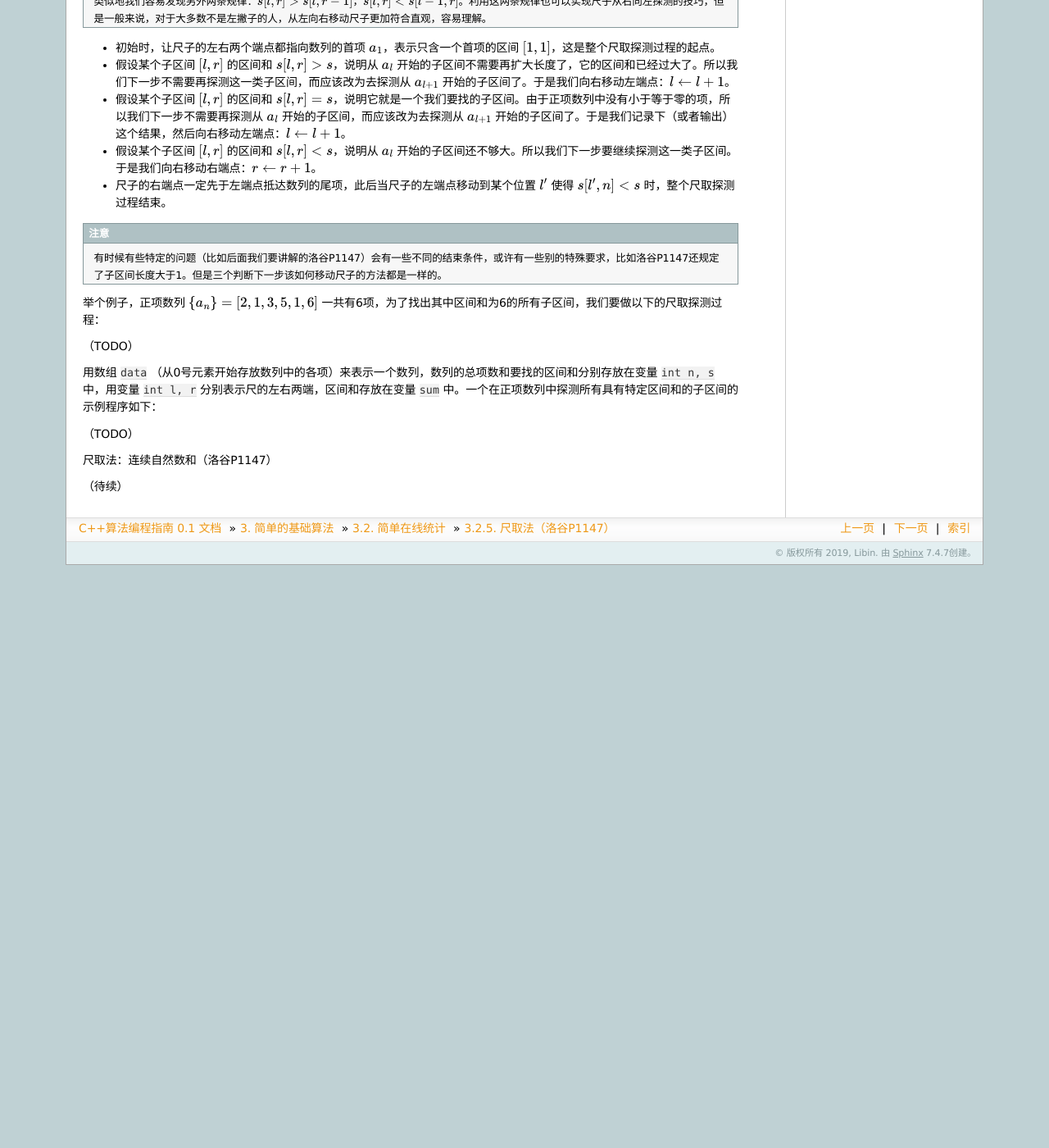
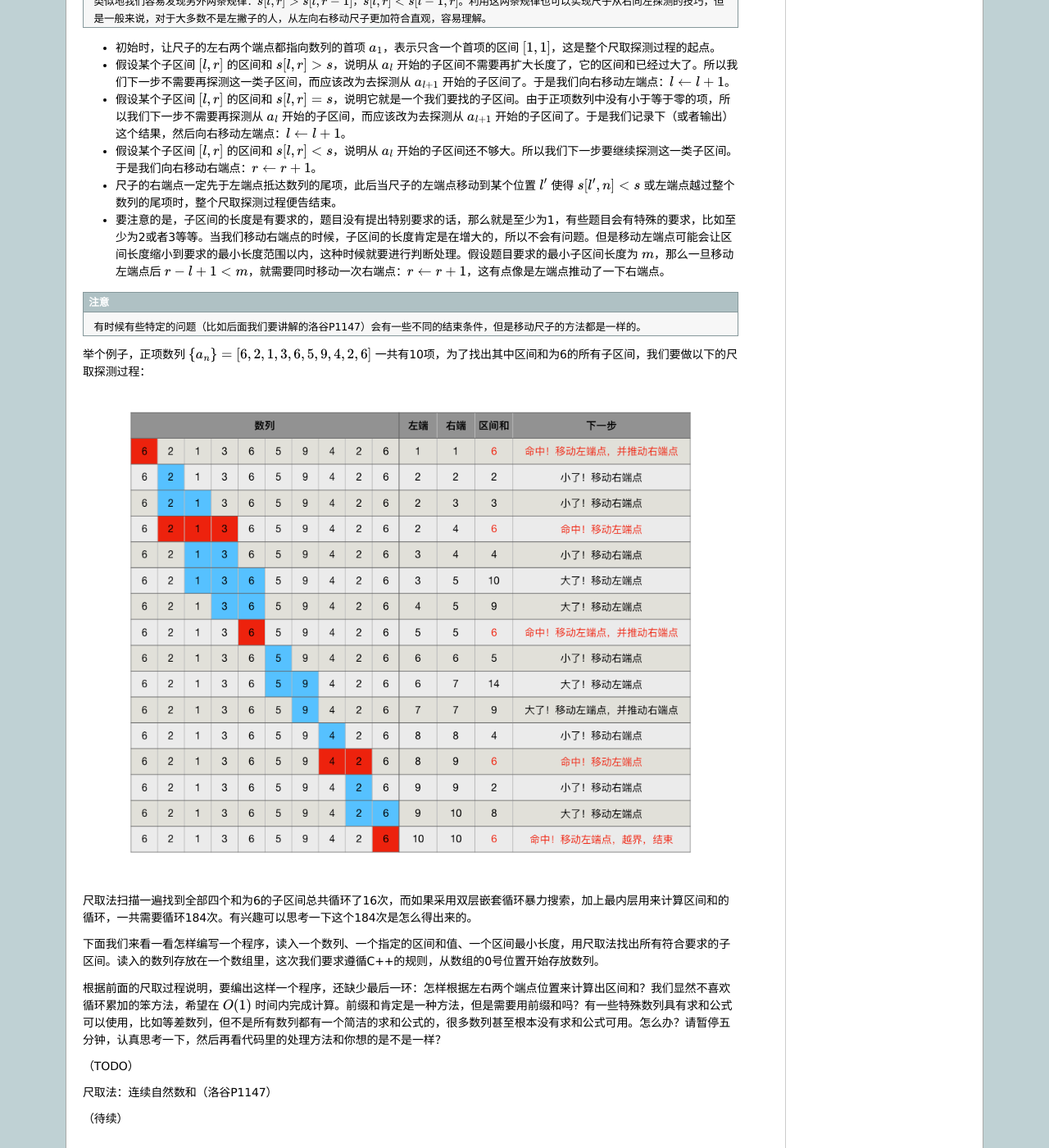
Before and after one commit to majorli/algo_guide, a Sphinx documentation site: the page built from source/ch02/sec02/225_two_points.rst, in a window 1280 px wide and 1400 px high, scrolled down 678 px. Shown: the whole window at 82% size. Built offline with Sphinx 7.4.7, drawn with Linux system fonts in a browser that asks for light colours; formulas are drawn with MathJax 3; before the commit the page ends 1367 px from its top, so only the background shows below that; some of the changed text lies outside the part shown.

Commit message:
20191209_2342draft

```diff
--- a/source/ch02/sec02/225_two_points.rst
+++ b/source/ch02/sec02/225_two_points.rst
@@ -17,7 +17,7 @@
            }
    }
 
-这样的方法时间复杂度至少为 :math:`O(n^2)`。但是用尺取法可以把时间复杂度降低到恰为 :math:`O(n)`。
+这样的方法时间复杂度至少为 :math:`O(n^2)`。但是用尺取法可以把循环次数控制在 :math:`2n` 次以内，时间复杂度降低到 :math:`O(n)`。
 
 当然任何技巧都存在其不足的地方，有些情况下尺取法不可行，无法得出正确答案，所以要先判断是否可以使用尺取法再进行计算。尺取法的条件就是区间和的变化是有规律的，通常要求是单调的，否则当一个子区间的测量结果出来后，我们就无从判断下一步是应该怎样移动尺子的端点。最为常见的这种数列就是全正项数列（或者全负项数列），这里我们用全正项数列为例来进行说明。
 
@@ -36,17 +36,25 @@
 * 假设某个子区间 :math:`[l,r]` 的区间和 :math:`s[l,r] \gt s`，说明从 :math:`a_l` 开始的子区间不需要再扩大长度了，它的区间和已经过大了。所以我们下一步不需要再探测这一类子区间，而应该改为去探测从 :math:`a_{l+1}` 开始的子区间了。于是我们向右移动左端点：:math:`l\leftarrow l+1`。
 * 假设某个子区间 :math:`[l,r]` 的区间和 :math:`s[l,r] = s`，说明它就是一个我们要找的子区间。由于正项数列中没有小于等于零的项，所以我们下一步不需要再探测从 :math:`a_l` 开始的子区间，而应该改为去探测从 :math:`a_{l+1}` 开始的子区间了。于是我们记录下（或者输出）这个结果，然后向右移动左端点：:math:`l\leftarrow l+1`。
 * 假设某个子区间 :math:`[l,r]` 的区间和 :math:`s[l,r] \lt s`，说明从 :math:`a_l` 开始的子区间还不够大。所以我们下一步要继续探测这一类子区间。于是我们向右移动右端点：:math:`r\leftarrow r+1`。
-* 尺子的右端点一定先于左端点抵达数列的尾项，此后当尺子的左端点移动到某个位置 :math:`l^\prime` 使得 :math:`s[l^\prime,n] \lt s` 时，整个尺取探测过程结束。
+* 尺子的右端点一定先于左端点抵达数列的尾项，此后当尺子的左端点移动到某个位置 :math:`l^\prime` 使得 :math:`s[l^\prime,n] \lt s` 或左端点越过整个数列的尾项时，整个尺取探测过程便告结束。
+* 要注意的是，子区间的长度是有要求的，题目没有提出特别要求的话，那么就是至少为1，有些题目会有特殊的要求，比如至少为2或者3等等。当我们移动右端点的时候，子区间的长度肯定是在增大的，所以不会有问题。但是移动左端点可能会让区间长度缩小到要求的最小长度范围以内，这种时候就要进行判断处理。假设题目要求的最小子区间长度为 :math:`m`，那么一旦移动左端点后 :math:`r-l+1\lt m`，就需要同时移动一次右端点：:math:`r\leftarrow r+1`，这有点像是左端点推动了一下右端点。
+
 
 .. attention::
 
-   有时候有些特定的问题（比如后面我们要讲解的洛谷P1147）会有一些不同的结束条件，或许有一些别的特殊要求，比如洛谷P1147还规定了子区间长度大于1。但是三个判断下一步该如何移动尺子的方法都是一样的。
+   有时候有些特定的问题（比如后面我们要讲解的洛谷P1147）会有一些不同的结束条件，但是移动尺子的方法都是一样的。
 
-举个例子，正项数列 :math:`\{a_n\}=[2,1,3,5,1,6]` 一共有6项，为了找出其中区间和为6的所有子区间，我们要做以下的尺取探测过程：
 
-（TODO）
+举个例子，正项数列 :math:`\{a_n\}=[6,2,1,3,6,5,9,4,2,6]` 一共有10项，为了找出其中区间和为6的所有子区间，我们要做以下的尺取探测过程：
 
-用数组 ``data`` （从0号元素开始存放数列中的各项）来表示一个数列，数列的总项数和要找的区间和分别存放在变量 ``int n, s`` 中，用变量 ``int l, r`` 分别表示尺的左右两端，区间和存放在变量 ``sum`` 中。一个在正项数列中探测所有具有特定区间和的子区间的示例程序如下：
+.. image:: ../../images/225_two_points.png
+
+尺取法扫描一遍找到全部四个和为6的子区间总共循环了16次，而如果采用双层嵌套循环暴力搜索，加上最内层用来计算区间和的循环，一共需要循环184次。有兴趣可以思考一下这个184次是怎么得出来的。
+
+下面我们来看一看怎样编写一个程序，读入一个数列、一个指定的区间和值、一个区间最小长度，用尺取法找出所有符合要求的子区间。读入的数列存放在一个数组里，这次我们要求遵循C++的规则，从数组的0号位置开始存放数列。
+
+根据前面的尺取过程说明，要编出这样一个程序，还缺少最后一环：怎样根据左右两个端点位置来计算出区间和？我们显然不喜欢循环累加的笨方法，希望在 :math:`O(1)` 时间内完成计算。前缀和肯定是一种方法，但是需要用前缀和吗？有一些特殊数列具有求和公式可以使用，比如等差数列，但不是所有数列都有一个简洁的求和公式的，很多数列甚至根本没有求和公式可用。怎么办？请暂停五分钟，认真思考一下，然后再看代码里的处理方法和你想的是不是一样？
+
 
 （TODO）
 
```
Also changed, not shown: source/images/225_two_points.png (added).
